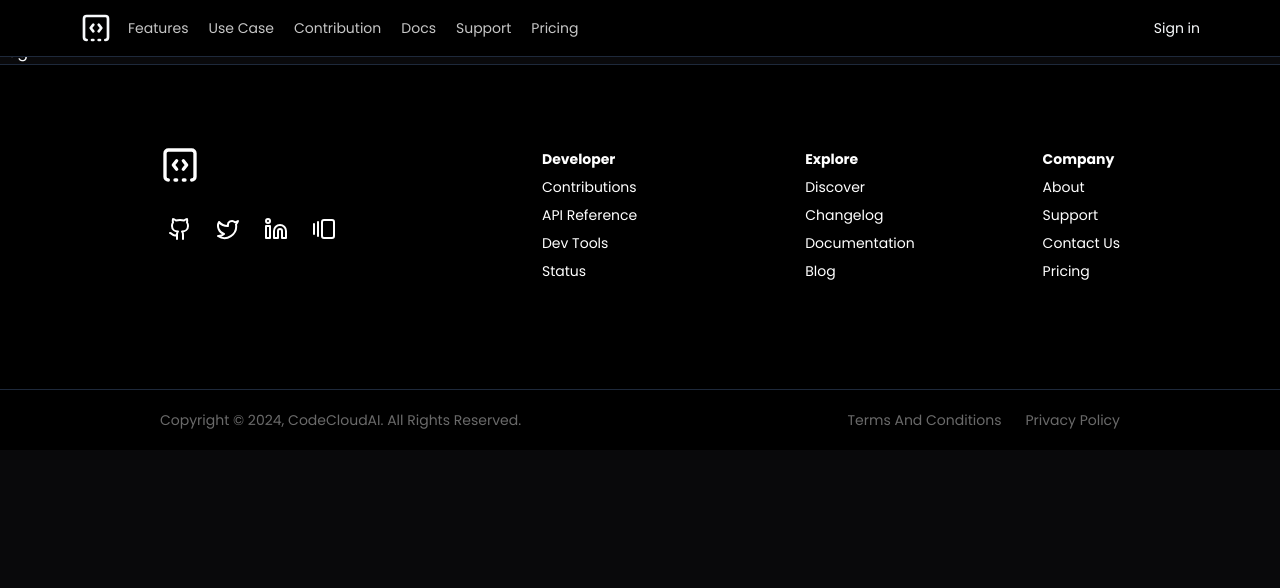
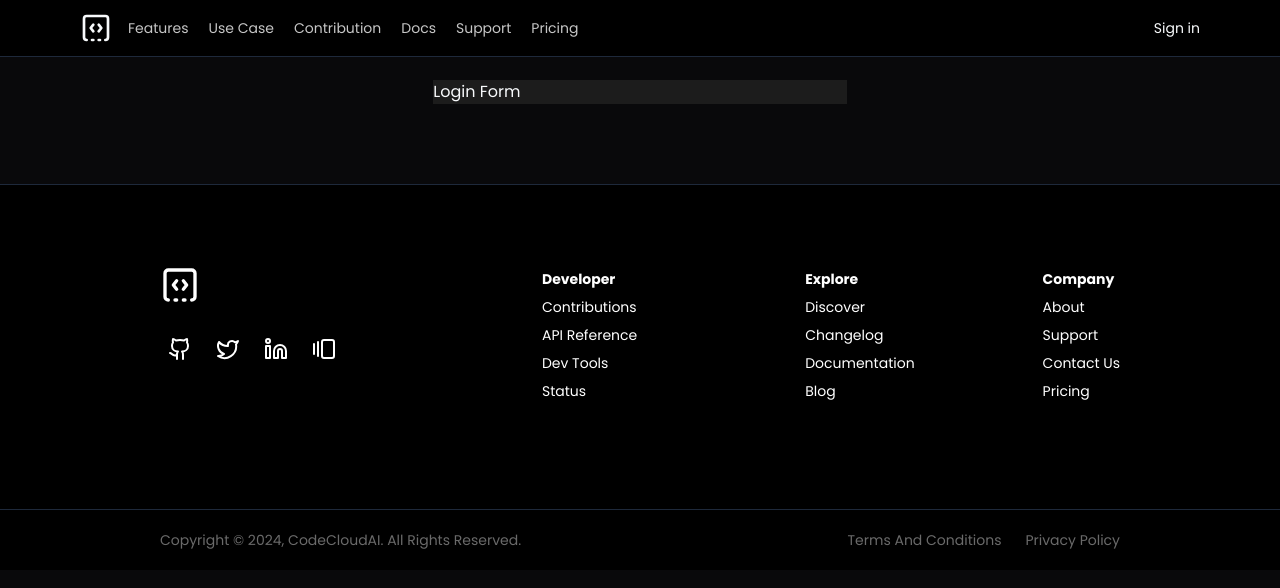
Before and after one commit to gdhyani/CodeCloud, a Next.js app: page /login in a window 1280 px wide. Shown: the top 588 px of the page. Built offline with nearby package versions, Linux system fonts and the light colour scheme; no server answers.

Commit message:
login start

```diff
--- a/src/app/(landing_page)/layout.js
+++ b/src/app/(landing_page)/layout.js
@@ -1,15 +1,13 @@
 import Navbar from "@/components/Navbar(L)";
 import "../globals.css";
 import Footer from "@/components/Footer";
-import {
-    ClerkProvider,
-} from "@clerk/nextjs";
+import { ClerkProvider } from "@clerk/nextjs";
 
 export default function RootLayout({ children }) {
     return (
         <ClerkProvider>
             <html lang="en" className="!scroll-smooth">
-                <body className="dark flex flex-col pt-10">
+                <body className="dark flex flex-col min-h-screen">
                     <Navbar />
                     {/* <main className="min-h-screen">  */}
                     {children}
--- a/src/app/(landing_page)/login/page.js
+++ b/src/app/(landing_page)/login/page.js
@@ -1,7 +1,10 @@
+import "../../globals.css"
 export default function login(){
     return(
-        <div>
-            <h1>Login</h1>
+        <div className="h-full p-20 px-5">
+            <div className="bg-[#1c1c1c] w-full md:w-1/3 m-auto">
+                Login Form
+            </div>
         </div>
     )
 }
--- a/src/app/globals.css
+++ b/src/app/globals.css
@@ -7,7 +7,7 @@ body {
     font-family: "Poppins", sans-serif;
     scroll-behavior: smooth;
 }
-.heroback{
+.heroback {
     background: url("/dotted-bg.png");
 }
 /* width */
```
